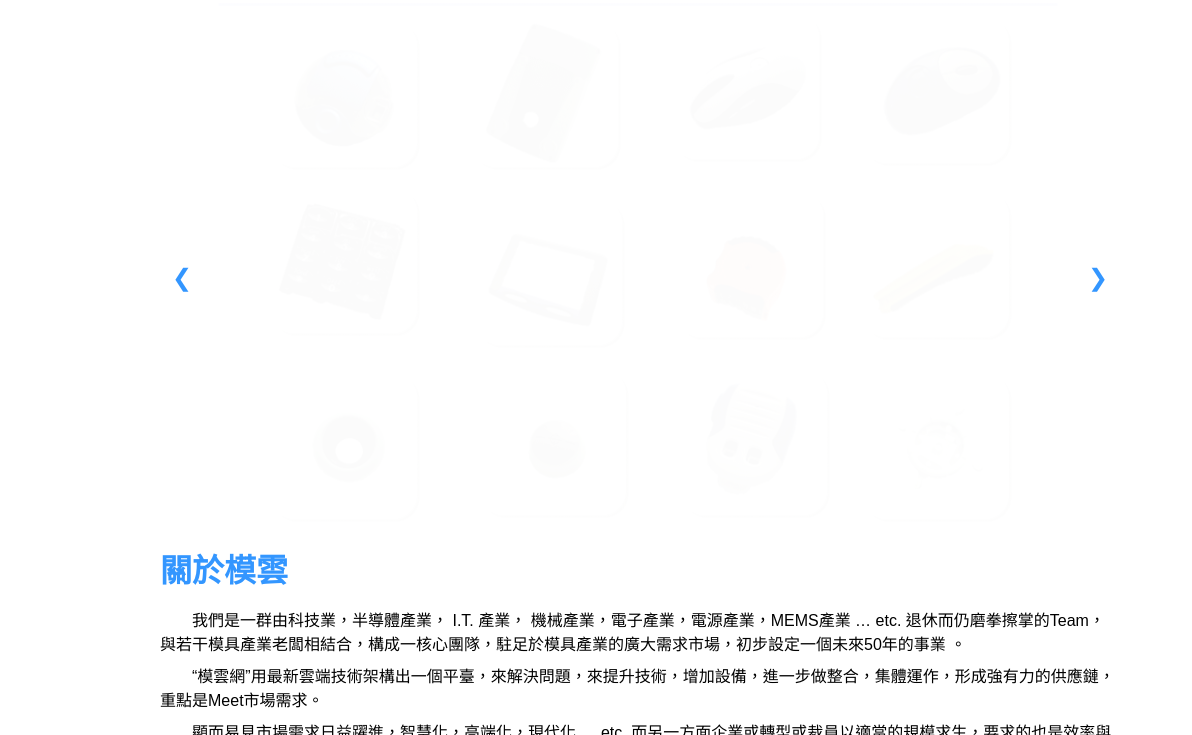
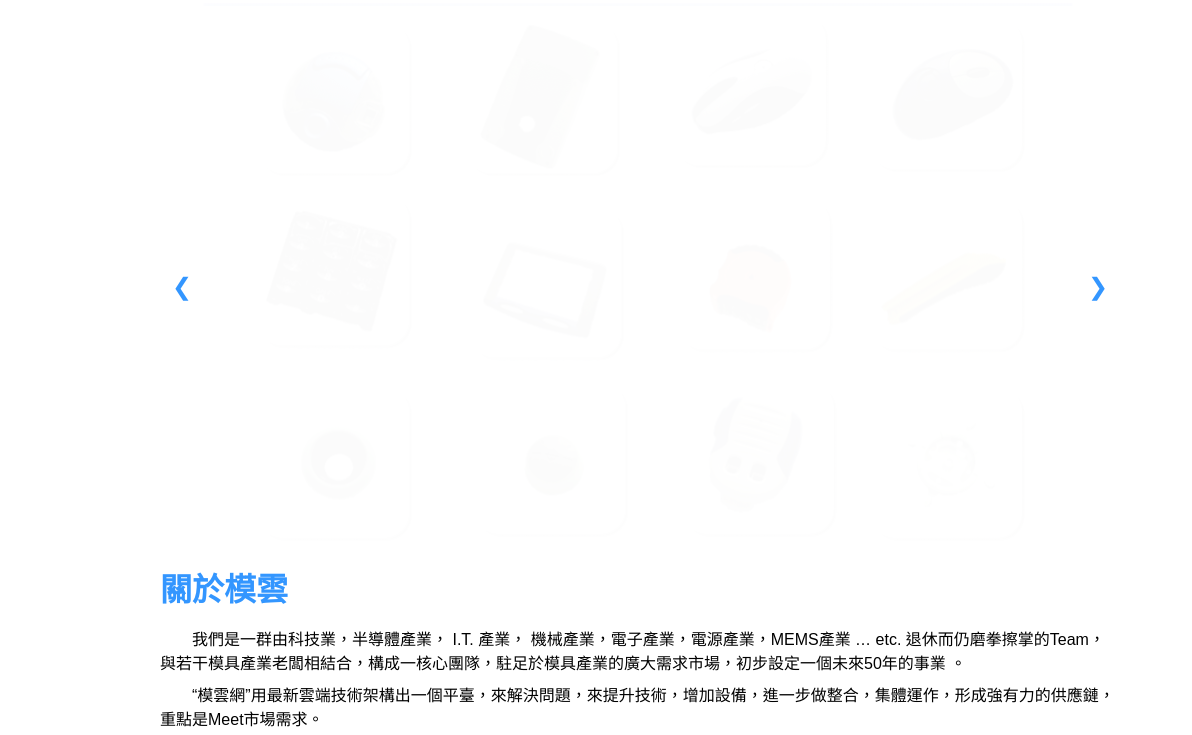
Before and after one commit to JoggerShyr/moldscloud.com, a plain HTML site: page index.html in a window 1280 px wide. Shown: the part 56-791 px from the top of the page, 0-1192 px from the left. Drawn offline with Linux system fonts and the light colour scheme.

Commit message:
2022/10/12 21:38

```diff
--- a/css/index.scss
+++ b/css/index.scss
@@ -2,14 +2,13 @@
 
 $primary-color: #3396ff;
 
-* {
-  /* CSS reset */
+* { /* CSS reset */
   margin: 0px;
   border: 0px dashed green;
   padding: 0px;
 }
 
-html {
+html { /* common CSS */
   font-family: "Nato Sans TC", sans-serif;
   font-size: initial;
   line-height: initial;
@@ -102,8 +101,8 @@ header {
   .slide {
     display: none;
     margin: auto;
+    max-width: 880px;
     width: 100%;
-    max-width: 850px;
     height: auto;
     object-fit: fill;
 
```
Also changed, not shown: css/index.css.
